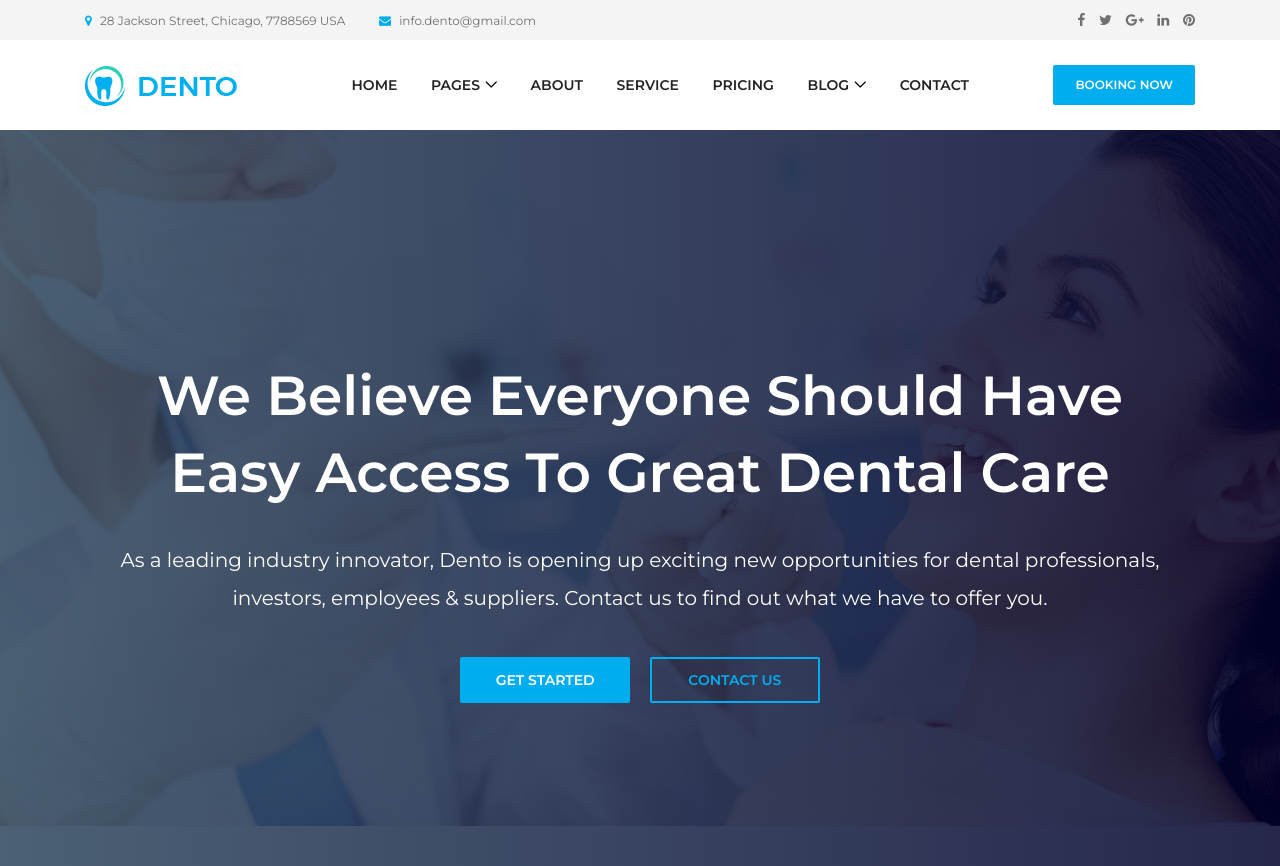
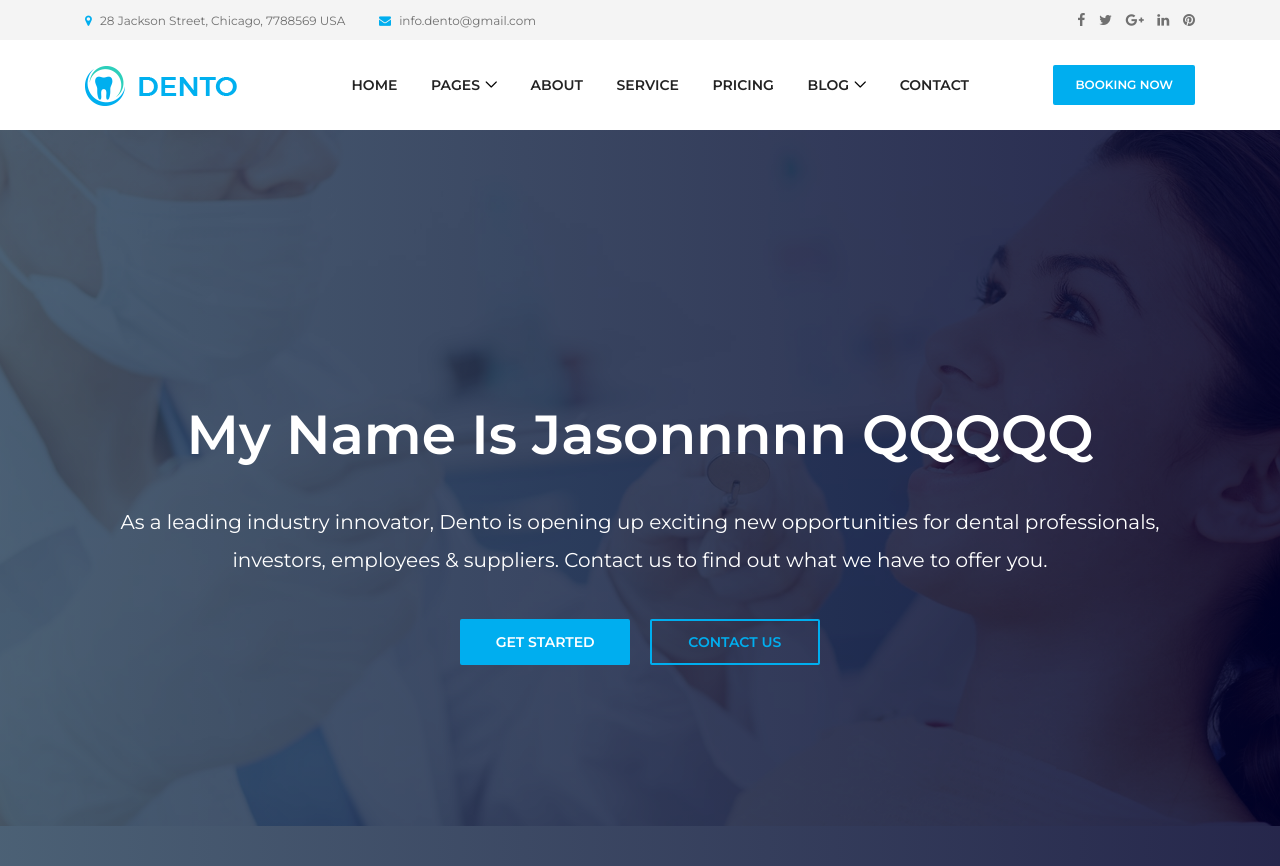
Before and after one commit to baothanhquach1661/dentalDjango, a Django app: page / in a window 1280 px wide. Shown: the top 866 px of the page. Run offline with Django 3.2, Linux system fonts and the light colour scheme; some libraries are stand-ins or nearby versions; some web fonts are replaced.

Commit message:
tweaked words in slide image

```diff
--- a/website/templates/home.html
+++ b/website/templates/home.html
@@ -144,7 +144,7 @@
             <div class="col-12">
               <!-- Welcome Text -->
               <div class="welcome-text text-center">
-                <h2 data-animation="fadeInUp" data-delay="100ms">We Believe Everyone Should Have Easy Access To Great Dental Care</h2>
+                <h2 data-animation="fadeInUp" data-delay="100ms">My name is Jasonnnnn QQQQQ</h2>
                 <p data-animation="fadeInUp" data-delay="300ms">As a leading industry innovator, Dento is opening up exciting new opportunities for dental professionals, investors, employees & suppliers. Contact us to find out what we have to
                   offer you.</p>
                 <div class="welcome-btn-group">
```
